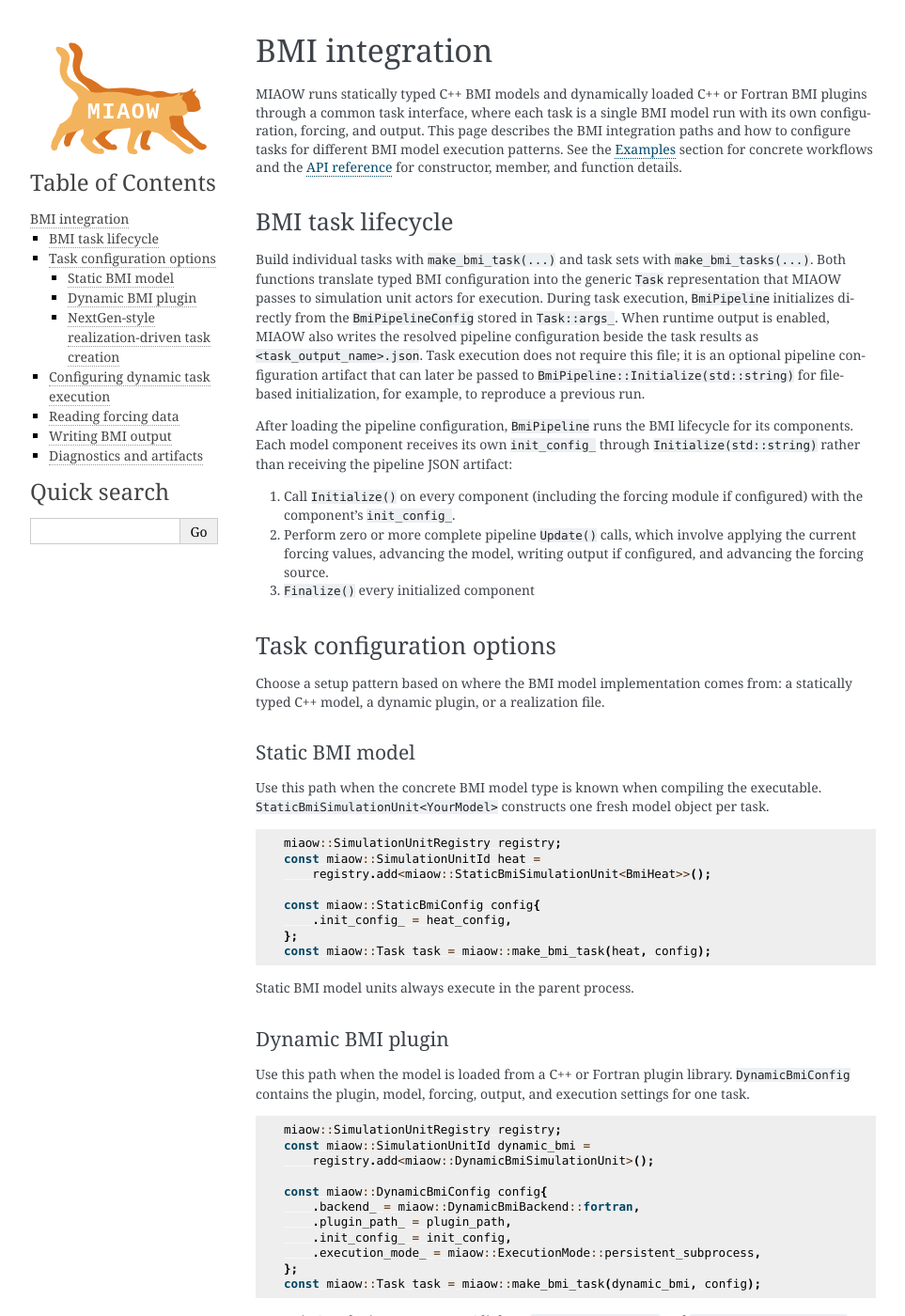
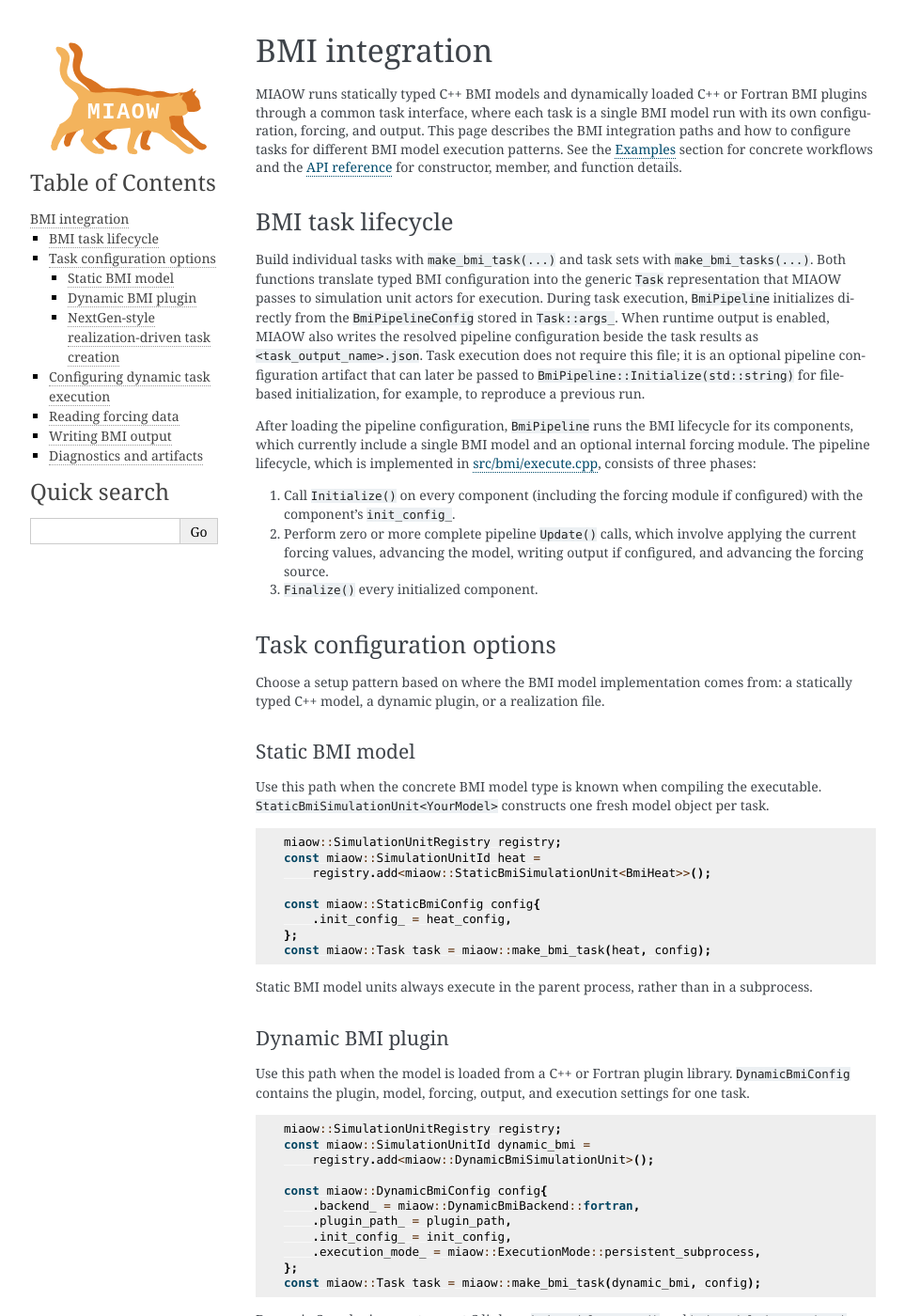
Before and after one commit to uofs-simlab/miaow-framework, a Sphinx documentation site: the page built from docs/bmi.rst, in a window 1280 px wide and 1400 px high. Shown: the whole window at 94% size, without its empty margins (148-1111 px from the left). Built offline with Sphinx 7.4.7, drawn with Linux system fonts in a browser that asks for light colours; the version number could not be read and is left out.

Commit message:
bmi lifecycle doc

```diff
--- a/docs/bmi.rst
+++ b/docs/bmi.rst
@@ -8,11 +8,11 @@ BMI task lifecycle
 
 Build individual tasks with ``make_bmi_task(...)`` and task sets with ``make_bmi_tasks(...)``. Both functions translate typed BMI configuration into the generic ``Task`` representation that MIAOW passes to simulation unit actors for execution. During task execution, ``BmiPipeline`` initializes directly from the ``BmiPipelineConfig`` stored in ``Task::args_``. When runtime output is enabled, MIAOW also writes the resolved pipeline configuration beside the task results as ``<task_output_name>.json``. Task execution does not require this file; it is an optional pipeline configuration artifact that can later be passed to ``BmiPipeline::Initialize(std::string)`` for file-based initialization, for example, to reproduce a previous run.
 
-After loading the pipeline configuration, ``BmiPipeline`` runs the BMI lifecycle for its components. Each model component receives its own ``init_config_`` through ``Initialize(std::string)`` rather than receiving the pipeline JSON artifact:
+After loading the pipeline configuration, ``BmiPipeline`` runs the BMI lifecycle for its components, which currently include a single BMI model and an optional internal forcing module. The pipeline lifecycle, which is implemented in `src/bmi/execute.cpp <https://github.com/uofs-simlab/miaow-framework/blob/main/src/bmi/execute.cpp>`_, consists of three phases:
 
 1. Call ``Initialize()`` on every component (including the forcing module if configured) with the component's ``init_config_``.
 2. Perform zero or more complete pipeline ``Update()`` calls, which involve applying the current forcing values, advancing the model, writing output if configured, and advancing the forcing source.
-3. ``Finalize()`` every initialized component
+3. ``Finalize()`` every initialized component.
 
 Task configuration options
 --------------------------
@@ -35,7 +35,7 @@ Use this path when the concrete BMI model type is known when compiling the execu
    };
    const miaow::Task task = miaow::make_bmi_task(heat, config);
 
-Static BMI model units always execute in the parent process.
+Static BMI model units always execute in the parent process, rather than in a subprocess.
 
 Dynamic BMI plugin
 ~~~~~~~~~~~~~~~~~~
```
